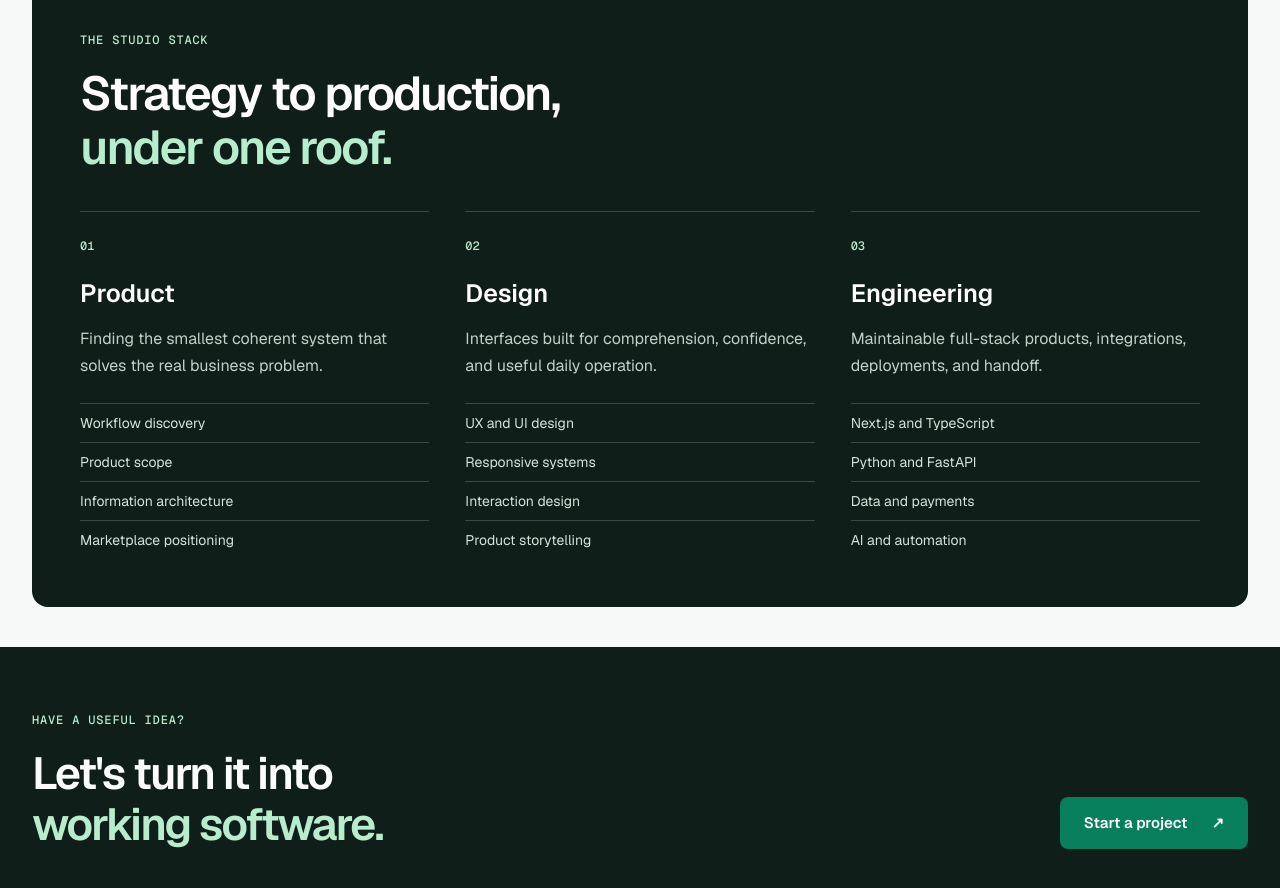
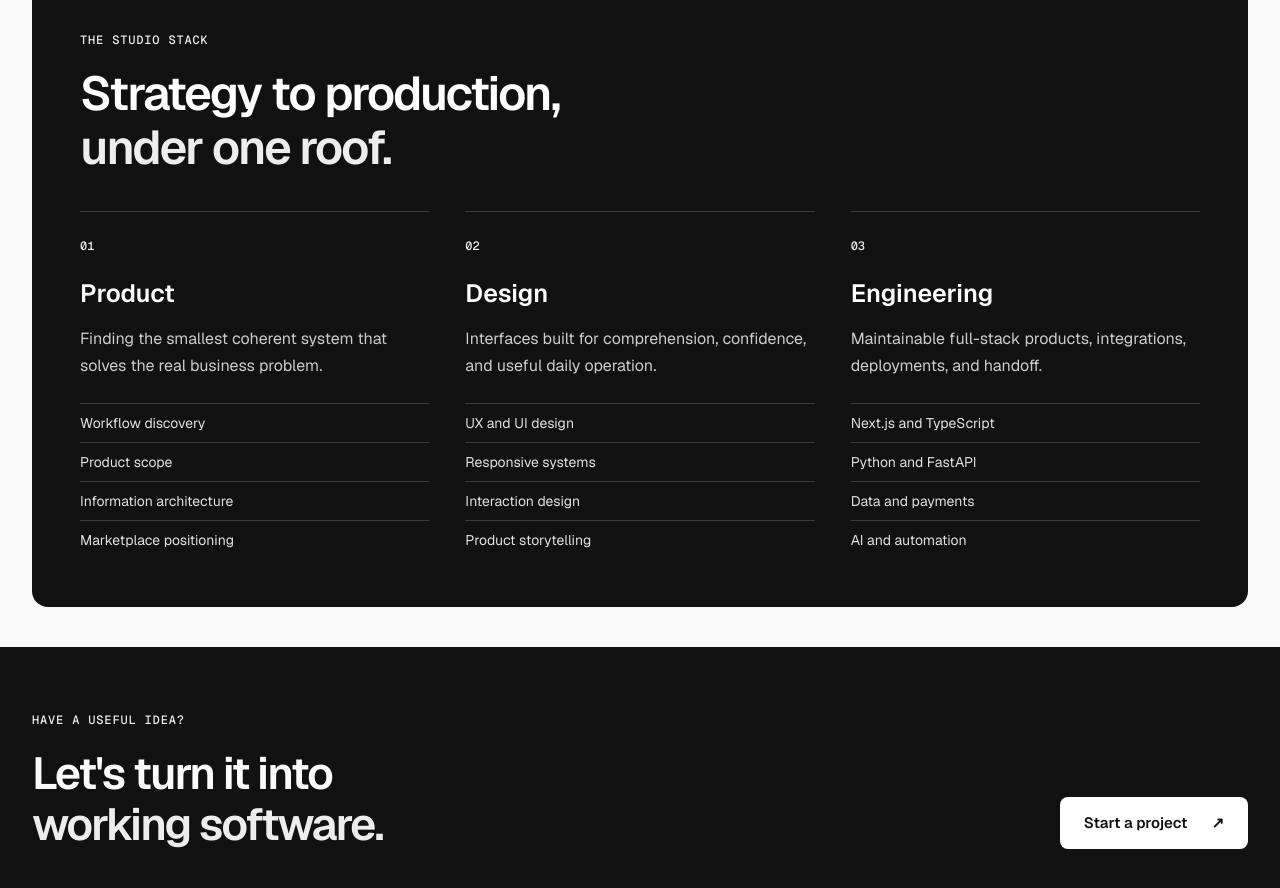
Before and after one commit to rongali-commits/IDO, a Next.js app: page /about in a window 1280 px wide. Shown: the part 1825-2713 px from the top of the page. Built offline with nearby package versions, Linux system fonts and the light colour scheme.

Commit message:
Apply monochrome studio theme and center homepage stats

```diff
--- a/app/globals.css
+++ b/app/globals.css
@@ -1,19 +1,19 @@
 /* Noerong: a precise, product-led studio. */
 :root {
-  --ink: #101e19;
-  --ink-soft: #263d33;
-  --paper: #f6f9f7;
-  --paper-2: #e9f1ec;
+  --ink: #111111;
+  --ink-soft: #303030;
+  --paper: #fafafa;
+  --paper-2: #efefef;
   --white: #fff;
-  --accent: #087f5b;
-  --accent-text: #066747;
-  --accent-soft: #e3f3ea;
-  --lime: #b7edcd;
+  --accent: #171717;
+  --accent-text: #242424;
+  --accent-soft: #f0f0f0;
+  --lime: #ededed;
   --olive: var(--accent);
   --olive-text: var(--accent-text);
-  --muted: #5b6c62;
-  --line: #d9e4dc;
-  --line-light: #344c40;
+  --muted: #626262;
+  --line: #dedede;
+  --line-light: #3a3a3a;
   --radius: 16px;
   --shell: min(1320px,calc(100% - 64px));
   --section-space: clamp(64px,6vw,96px);
@@ -33,7 +33,7 @@ body {
   -webkit-font-smoothing: antialiased;
 }
 ::selection {
-  background: #c4ead2;
+  background: #d7d7d7;
   color: var(--ink);
 }
 a {
@@ -248,7 +248,7 @@ p {
 .button-outline {
   color: var(--ink);
   background: transparent;
-  border-color: #a8bcaf;
+  border-color: #b5b5b5;
 }
 .button:hover {
   background: var(--ink-soft);
@@ -260,9 +260,9 @@ p {
   width: 7px;
   height: 7px;
   flex-shrink: 0;
-  background: #b7edcd;
+  background: #ededed;
   border-radius: 50%;
-  box-shadow: 0 0 0 4px #b7edcd15;
+  box-shadow: 0 0 0 4px #ffffff15;
 }
 .tag-row {
   display: flex;
@@ -287,13 +287,14 @@ p {
 }
 .proof-strip div {
   display: grid;
+  justify-items: center;
+  text-align: center;
   gap: 7px;
   padding: 4px 24px;
   border-left: 1px solid var(--line);
 }
 .proof-strip div:first-child {
   border-left: 0;
-  padding-left: 0;
 }
 .proof-strip strong {
   font-size: 20px;
@@ -327,7 +328,7 @@ p {
   display: grid;
   grid-template-columns: minmax(0,1.2fr) minmax(0,1fr);
   align-items: center;
-  background: #edf5ef;
+  background: #f1f1f1;
 }
 .project-row-image {
   position: relative;
@@ -417,8 +418,8 @@ p {
   gap: 48px;
   align-items: center;
   padding: 44px;
-  background: #e9f2ec;
-  border: 1px solid #d7e6dc;
+  background: #f3f3f3;
+  border: 1px solid #dedede;
   border-radius: var(--radius);
 }
 .founder-portrait img {
@@ -578,7 +579,7 @@ p {
   line-height: 1.65;
 }
 .project-card:has(a:hover) {
-  border-color: #a4bdae;
+  border-color: #b5b5b5;
 }
 /* Case studies */
 .case-hero {
@@ -988,7 +989,7 @@ p {
   border-radius: var(--radius);
 }
 .capability-band .section-kicker,.capability-band h2 em,.capability-columns span {
-  color: #b7edcd;
+  color: #ededed;
 }
 .capability-band h2 {
   margin: 0 0 36px;
@@ -1015,7 +1016,7 @@ p {
   font-weight: 550;
 }
 .capability-columns p {
-  color: #bfd2c7;
+  color: #cccccc;
   line-height: 1.7;
 }
 .capability-columns ul {
@@ -1026,7 +1027,7 @@ p {
 .capability-columns li {
   padding: 10px 0;
   border-top: 1px solid var(--line-light);
-  color: #d4e3da;
+  color: #e1e1e1;
   font-size: 14px;
 }
 /* Offers and contact */
@@ -1052,7 +1053,7 @@ p {
 }
 .offer-grid article.offer-recommended {
   background: var(--accent-soft);
-  border-color: #b7d8c5;
+  border-color: #cccccc;
 }
 .offer-eyebrow {
   margin: 0;
@@ -1095,7 +1096,7 @@ p {
 }
 .offer-grid .text-link {
   margin-top: auto;
-  border-top: 1px solid #c6d6cc;
+  border-top: 1px solid #d2d2d2;
   width: 100%;
   padding-top: 16px;
   justify-content: space-between;
@@ -1231,7 +1232,7 @@ p {
   padding: 13px 14px;
   color: var(--ink);
   background: white;
-  border: 1px solid #9bb3a4;
+  border: 1px solid #a7a7a7;
   border-radius: 8px;
   font: 400 16px/1.5 var(--font-geist),sans-serif;
 }
@@ -1580,7 +1581,7 @@ p {
 .site-footer {
   margin-top: 40px;
   padding-top: 64px;
-  color: #f9fcfa;
+  color: #fafafa;
   background: var(--ink);
 }
 .site-footer-compact {
@@ -1597,10 +1598,10 @@ p {
 .footer-lead .section-kicker {
   grid-column: 1/-1;
   margin: 0;
-  color: #b7edcd;
+  color: #ededed;
 }
 .footer-lead h2 em {
-  color: #b7edcd;
+  color: #ededed;
 }
 .circle-link {
   display: inline-flex;
@@ -1610,13 +1611,13 @@ p {
   min-height: 52px;
   padding: 16px 24px;
   border-radius: 8px;
-  background: var(--accent);
-  color: white;
+  background: white;
+  color: var(--ink);
   font-size: 15px;
   font-weight: 550;
 }
 .circle-link:hover {
-  background: var(--accent-text);
+  background: #dedede;
 }
 .footer-main {
   display: grid;
@@ -1627,9 +1628,12 @@ p {
 .wordmark-large {
   font-size: 38px;
 }
+.site-footer .wordmark span {
+  color: inherit;
+}
 .footer-main>div:first-child>p {
   margin: 22px 0 0;
-  color: #aabfb2;
+  color: #b8b8b8;
   font-size: 15px;
   line-height: 1.7;
 }
@@ -1645,13 +1649,13 @@ p {
 }
 .footer-links nav span {
   margin-bottom: 6px;
-  color: #99b1a3;
+  color: #aaaaaa;
   font: 500 12px/1.5 var(--font-mono),monospace;
   text-transform: uppercase;
 }
 .footer-links a {
   width: fit-content;
-  color: #d8e7de;
+  color: #dfdfdf;
   font-size: 14px;
 }
 .footer-links a:hover {
@@ -1668,7 +1672,7 @@ p {
   min-height: 80px;
   padding: 24px 0;
   border-top: 1px solid var(--line-light);
-  color: #aabfb2;
+  color: #b8b8b8;
   font-size: 12px;
 }
 .policy-links {
@@ -1687,13 +1691,13 @@ p {
   font-size: 12px;
 }
 .site-footer .motion-control span {
-  color: #b7edcd;
+  color: #ededed;
 }
 .site-footer .motion-control:hover {
   color: white;
 }
 .site-footer :focus-visible,.capability-band a:focus-visible {
-  outline-color: #b7edcd;
+  outline-color: #ededed;
 }
 /* Responsive composition */
 @media(max-width:1100px) {
@@ -1771,7 +1775,7 @@ p {
     padding: 12px 20px 20px;
     background: var(--paper);
     border-bottom: 1px solid var(--line);
-    box-shadow: 0 14px 30px #101e1916;
+    box-shadow: 0 14px 30px #11111116;
   }
   .mobile-menu:not([open]) nav {
     display: none;
@@ -1888,7 +1892,6 @@ p {
     padding: 4px 16px;
   }
   .proof-strip div:nth-child(odd) {
-    padding-left: 0;
     border-left: 0;
   }
   .proof-strip strong {
--- a/app/studio-home.css
+++ b/app/studio-home.css
@@ -6,8 +6,8 @@
   padding: 36px 44px;
   margin-top: 24px;
   border-radius: 24px;
-  background: #101e19;
-  color: #f9fcfa;
+  background: #111111;
+  color: #fafafa;
 }
 .studio-hero-copy {
   min-width: 0;
@@ -16,7 +16,7 @@
   display: flex;
   align-items: center;
   gap: 12px;
-  color: #c5ded0;
+  color: #d2d2d2;
   font-size: 12px;
   letter-spacing: .06em;
 }
@@ -29,13 +29,13 @@
   text-wrap: initial;
 }
 .studio-hero h1 span {
-  color: #a5e5ba;
+  color: #bfbfbf;
 }
 .studio-hero-description {
   max-width: 450px;
   font-size: 17px;
   line-height: 1.7;
-  color: #c3d5cb;
+  color: #cecece;
 }
 .hero-actions {
   display: flex;
@@ -45,11 +45,16 @@
   margin-top: 28px;
 }
 .button-primary {
-  border-color: var(--accent);
-  background: var(--accent);
-  color: white;
+  border-color: white;
+  background: white;
+  color: var(--ink);
   border-radius: 8px;
   gap: 12px;
+}
+.button-primary:hover {
+  border-color: #dedede;
+  background: #dedede;
+  color: var(--ink);
 }
 .hero-secondary {
   font-size: 14px;
@@ -76,14 +81,14 @@
   font-weight: 550;
 }
 .hero-signature p span {
-  color: #a9c0b3;
+  color: #b8b8b8;
 }
 .hero-project {
   min-width: 0;
-  border: 1px solid #344c40;
+  border: 1px solid #3a3a3a;
   border-radius: 14px;
   overflow: hidden;
-  background: #1a3025;
+  background: #202020;
 }
 .hero-project-top {
   display: flex;
@@ -91,13 +96,13 @@
   gap: 12px;
   padding: 17px 20px;
   font: 500 12px/1.5 var(--font-mono),monospace;
-  color: #b5d0c0;
+  color: #c5c5c5;
 }
 .hero-project-media {
   display: block;
   position: relative;
   aspect-ratio: 4/3;
-  background: #edf2ee;
+  background: #f1f1f1;
 }
 .hero-project-bottom {
   display: flex;
@@ -114,7 +119,7 @@
 }
 .hero-project-bottom p {
   margin: 0;
-  color: #b5d0c0;
+  color: #c5c5c5;
   font-size: 14px;
 }
 .round-link {
@@ -123,7 +128,7 @@
   width: 44px;
   height: 44px;
   flex-shrink: 0;
-  border: 1px solid #617e6c;
+  border: 1px solid #737373;
   border-radius: 50%;
   font-size: 22px;
 }
@@ -132,7 +137,7 @@
   border-color: var(--accent);
 }
 .studio-hero a:focus-visible {
-  outline-color: #b7edcd;
+  outline-color: #ededed;
 }
 @media(min-width:901px) and (max-height:760px) {
   .studio-hero {
```
Also changed, not shown: components/studio-assistant.css (+5 -5 lines).
